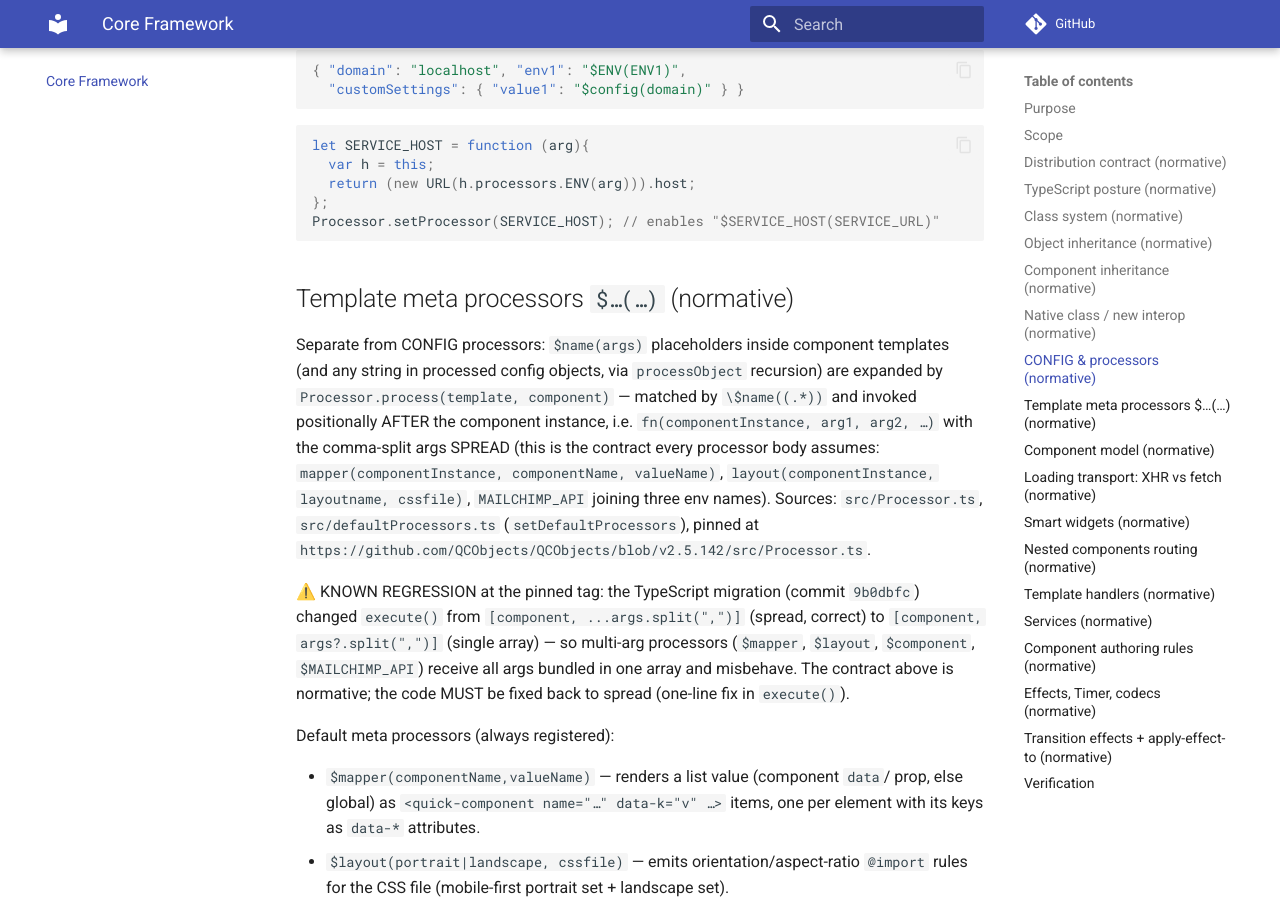
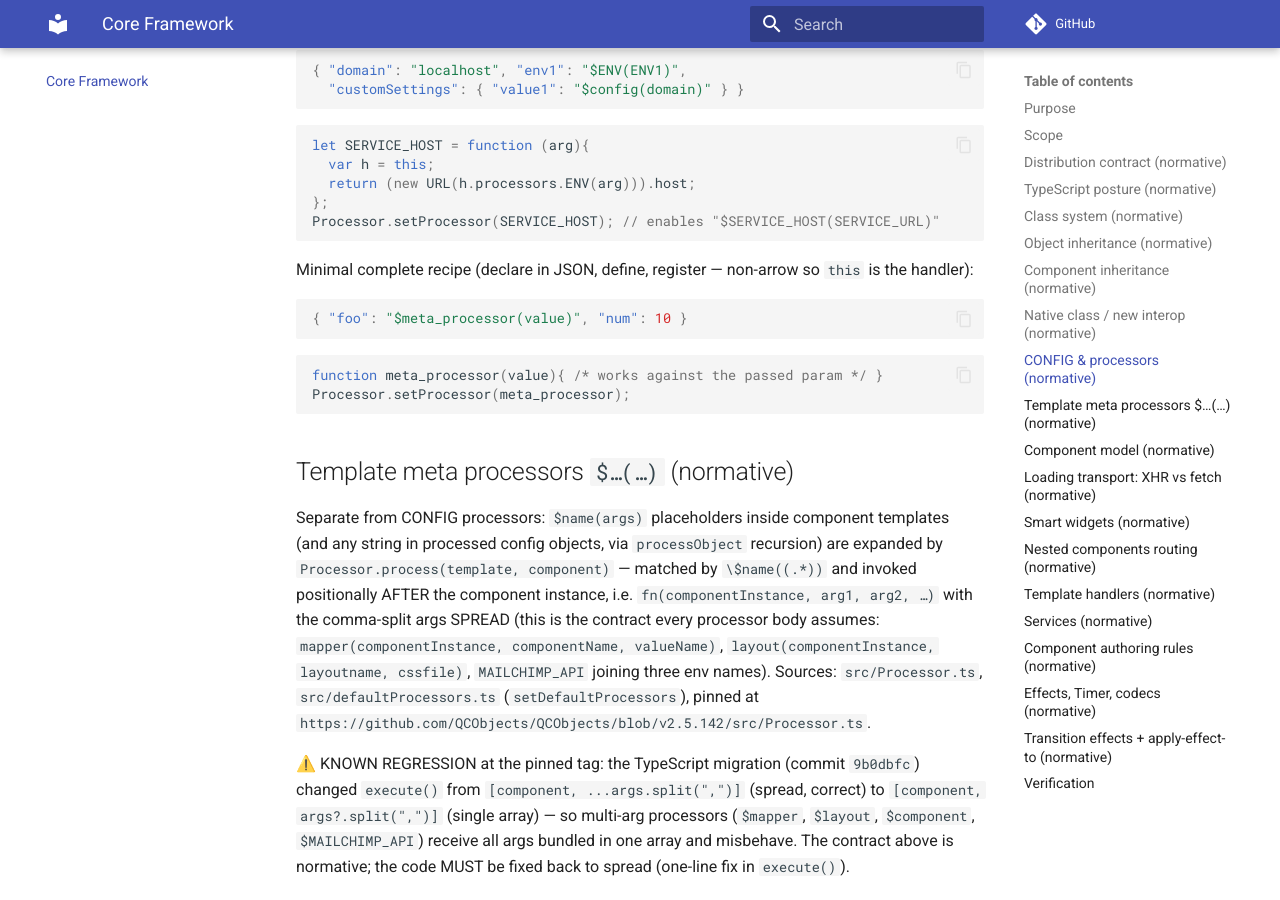
Before and after one commit to QCObjects/product-specs, an MkDocs documentation site: the page built from docs/03-core-framework.md, in a window 1280 px wide and 900 px high, scrolled down 4854 px. Built offline with MkDocs 1.6.1 and Material for MkDocs 9.7.7, drawn with Linux system fonts in a browser that asks for light colours; comment, search, counter and statistics services are not loaded.

Commit message:
feat: minimal meta-processor recipe (03)

````diff
--- a/docs/03-core-framework.md
+++ b/docs/03-core-framework.md
@@ -203,6 +203,17 @@ let SERVICE_HOST = function (arg){
   return (new URL(h.processors.ENV(arg))).host;
 };
 Processor.setProcessor(SERVICE_HOST); // enables "$SERVICE_HOST(SERVICE_URL)"
+```
+
+Minimal complete recipe (declare in JSON, define, register — non-arrow so
+`this` is the handler):
+
+```json
+{ "foo": "$meta_processor(value)", "num": 10 }
+```
+```javascript
+function meta_processor(value){ /* works against the passed param */ }
+Processor.setProcessor(meta_processor);
 ```
 
 ## Template meta processors `$…(…)` (normative)
````
